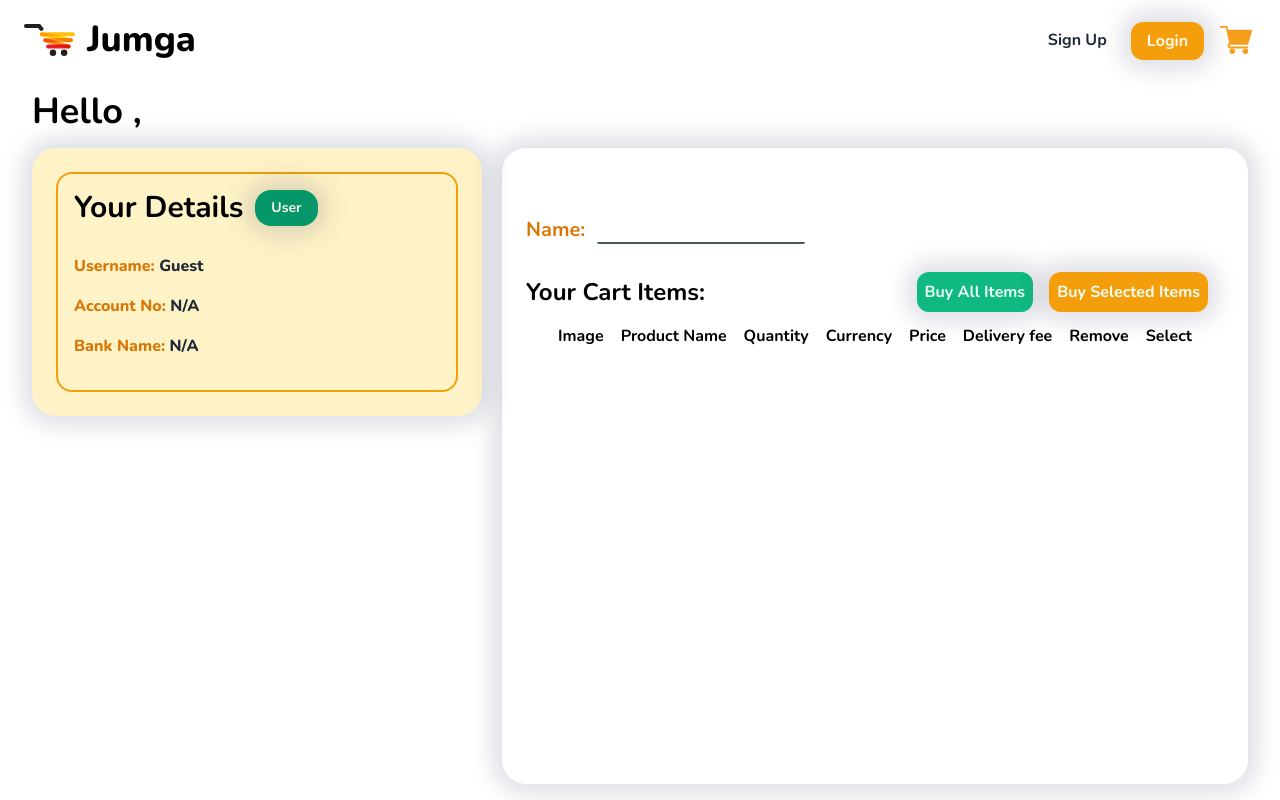
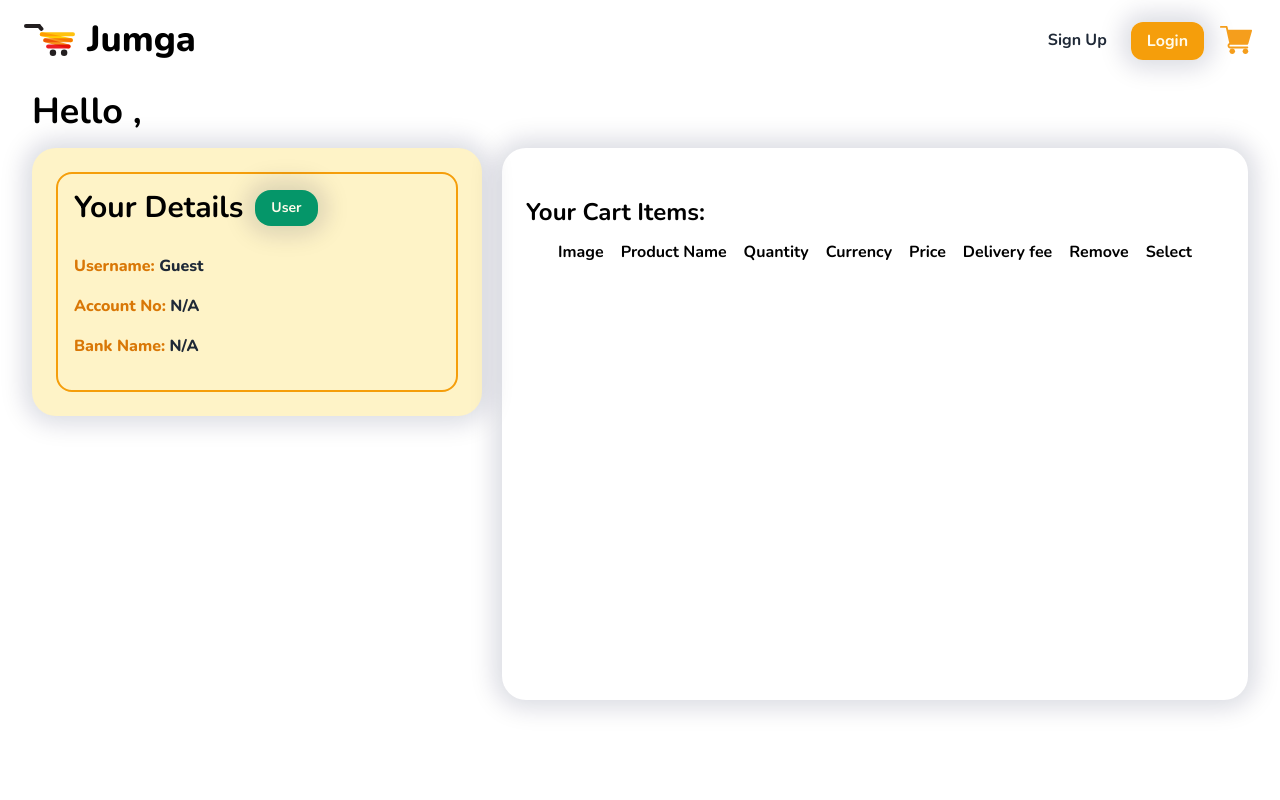
Before and after one commit to StanleyNdunwere/flutterwave_react_main, a React (Create React App) app: page /guest in a window 1280 px wide. Built offline with nearby package versions, Linux system fonts and the light colour scheme.

Commit message:
added all changes for readiness

```diff
--- a/src/components/product/product.component.jsx
+++ b/src/components/product/product.component.jsx
@@ -36,14 +36,21 @@ export default function Product(props) {
   }
 
   const addCartItemToLocalStorage = (cartItem) => {
+    if (state.token == null && (guestName == null || guestName == "")) {
+      handleShowModal("Cannot Proceed", "Please input a reference name")
+      setStayOnPage(true)
+    } else {
       let oldItems = JSON.parse(window.localStorage.getItem("cartItems"))
       oldItems = oldItems == null ? [] : oldItems;
       let uniqueItems = oldItems.filter((item) => {
         return (item.productId != cartItem.productId)
       });
-    let newCartItem = { ...cartItem, _id: (uuidv4().split("-").join("")) }
+
+      let newCartItem = { ...cartItem, _id: (uuidv4().split("-").join("")), username: guestName }
       window.localStorage.setItem("cartItems", JSON.stringify([...uniqueItems, newCartItem]));
+      setStayOnPage(false);
       handleShowModal("Success", "Saved to cart successfully")
+    }
   }
 
 
--- a/src/components/user_dashboard/cart_item.component.jsx
+++ b/src/components/user_dashboard/cart_item.component.jsx
@@ -30,13 +30,14 @@ export default function CartItem(props) {
       <p onClick={() => {
         if (selected === false) {
           setSelected(true)
-          const purchaseInfo = { productId: props.item.productId, quantity: props.item.itemQuantity, itemId: props.item._id }
+          let purchaseInfo = { ...props.item }
+          // let purchaseInfo = { productId: props.item.productId, quantity: props.item.itemQuantity, itemId: props.item._id }
           console.log(purchaseInfo, 'vakess retrieved')
           props.setSelectedCartItems([...props.selectedCartItems, purchaseInfo])
         } else {
           setSelected(false)
           const newSelected = props.selectedCartItems.filter((item) => {
-            return item.itemId != props.item._id
+            return item._id != props.item._id
           })
           props.setSelectedCartItems([...newSelected])
         }
--- a/src/components/user_dashboard/guest_dashboard.component.jsx
+++ b/src/components/user_dashboard/guest_dashboard.component.jsx
@@ -59,25 +59,25 @@ export default function GuestDashboard(props) {
 
   const getItemsToOrder = (selectedOnly) => {
     if (selectedOnly) {
-      if (selectedCartItems.length == 0) {
-        handleShowModal("Cannot Proceed", "Please select a few items to proceed")
+      console.log(selectedCartItems.length, "length cart items chosen")
+      if (selectedCartItems.length === 0) {
         return []
       } else {
         return selectedCartItems.map((item) => {
           console.log(item, "the items");
-          console.log(item.quantity);
-          return { cartId: item.itemId, productId: item.productId, quantity: item.quantity }
+          console.log(item.username);
+          // return { username: item.username, cartId: item.itemId, productId: item.productId, quantity: item.quantity }
+          return { username: item.username, cartId: item._id, productId: item.productId, quantity: item.itemQuantity }
         })
       }
     } else {
-      if (cartItems.length == 0) {
-        handleShowModal("Cannot Proceed", "You don't have items in your cart")
+      if (cartItems.length === 0) {
         return []
       } else {
         return cartItems.map((item) => {
           console.log(item);
           console.log(item.itemQuantity);
-          return { cartId: item._id, productId: item.productId, quantity: item.itemQuantity }
+          return { username: item.username, cartId: item._id, productId: item.productId, quantity: item.itemQuantity }
         })
       }
     }
@@ -86,6 +86,10 @@ export default function GuestDashboard(props) {
   const processMultiplePayments = async (selected) => {
     const connectUrl = apiUrl + "orders/guest/multiple"
     const itemsToOrder = getItemsToOrder(selected)
+    if (itemsToOrder.length === 0) {
+      handleShowModal("Cannot Proceed", "You must have cart items or select a few items to place an order")
+      return;
+    }
     try {
       const response = await axios({
         method: "post",
@@ -136,42 +140,23 @@ export default function GuestDashboard(props) {
             <div className="w-full p-6 rounded-3xl shadow-around">
               <br />
               <div>
-                <div className="flex flex-row w-2/5 items-center py-4">
-                  <p className="font-nunito text-xl pb-2 mr-3 font-bold py-0 text-yellow-600">Name:</p>
-                  <input
-                    onChange={(e) => {
-                      setGuestName(e.target.value)
-                    }}
-                    required
-                    name="name"
-                    type="text"
-                    className="outline-none w-full bg-transparent border-b-2 border-gray-600 mb-3 rounded-sm font-nunito font-lg h-8 text-decoration-none"
-                  />
-                </div>
                 <div className="flex flex-row justify-between items-center">
-
                   <h3 className="text-2xl font-nunito font-bold">
                     Your Cart Items:
                   </h3>
-
                   <div className="flex flex-row items-center">
-                    <p onClick={() => {
-                      if (guestName == null || guestName == "") {
-                        handleShowModal("Cannot Proceed", "Please Input A guest Name")
-                      } else {
-                        processMultiplePayments(false)
-                      }
+                    {cartItems.length > 0 && <p onClick={() => {
+                      processMultiplePayments(false)
                     }}
                       className="font-nunito mr-4 font-bold px-2 py-2 bg-green-500 cursor-pointer rounded-xl shadow-around text-green-50 hover:bg-green-600">
                       Buy All Items
-                   </p>
-                    <p onClick={() => {
+                   </p>}
+                    {selectedCartItems.length > 0 && <p onClick={() => {
                       processMultiplePayments(true)
-
                     }}
                       className="font-nunito mr-4  font-bold px-2 py-2 bg-yellow-500 cursor-pointer rounded-xl shadow-around text-green-50 hover:bg-green-600">
                       Buy Selected Items
-                   </p>
+                   </p>}
                   </div>
                 </div>
 
```
Also changed, not shown: 1 other file (tests, documents, lock files or other folders). Lines whose indentation alone changed are shown as unchanged.
